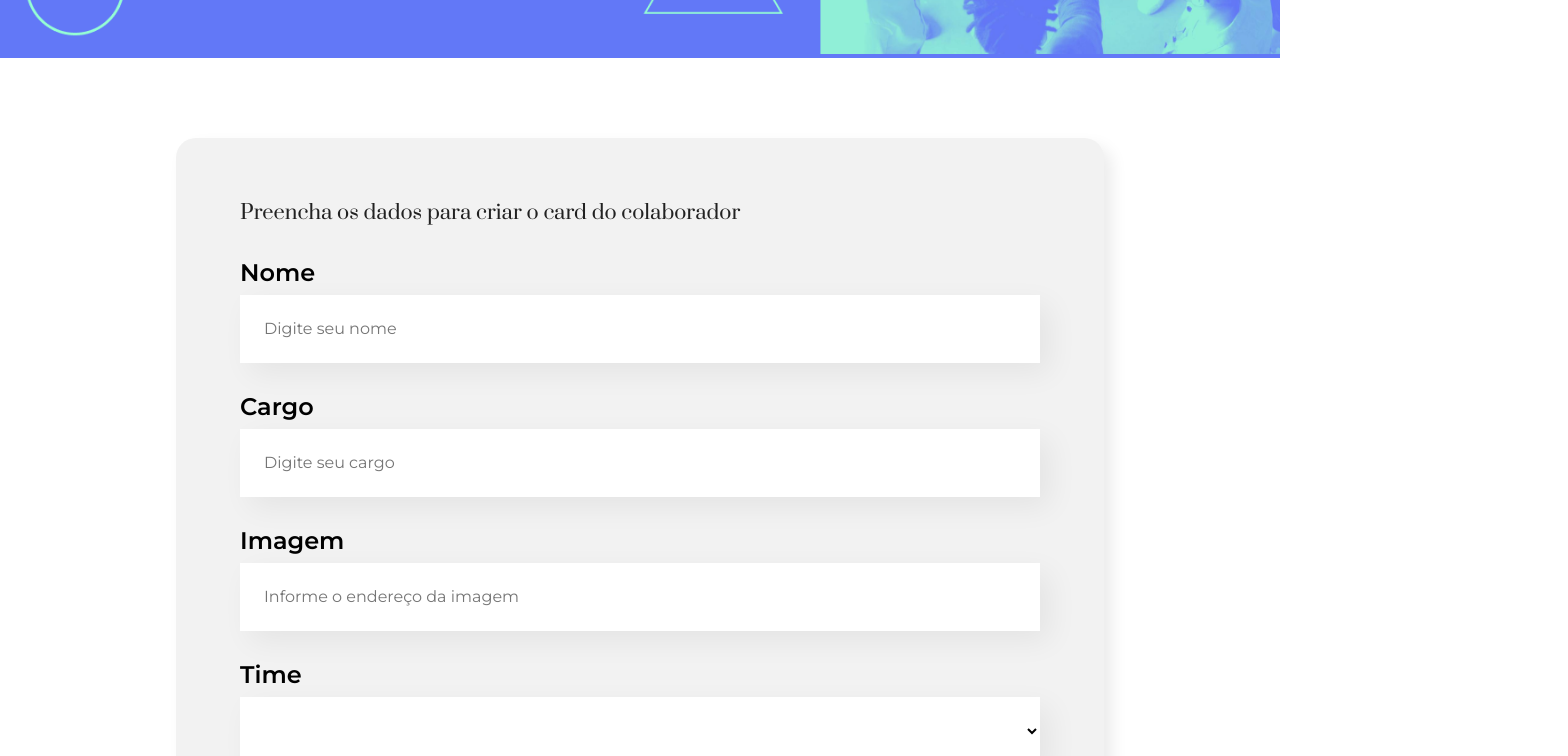
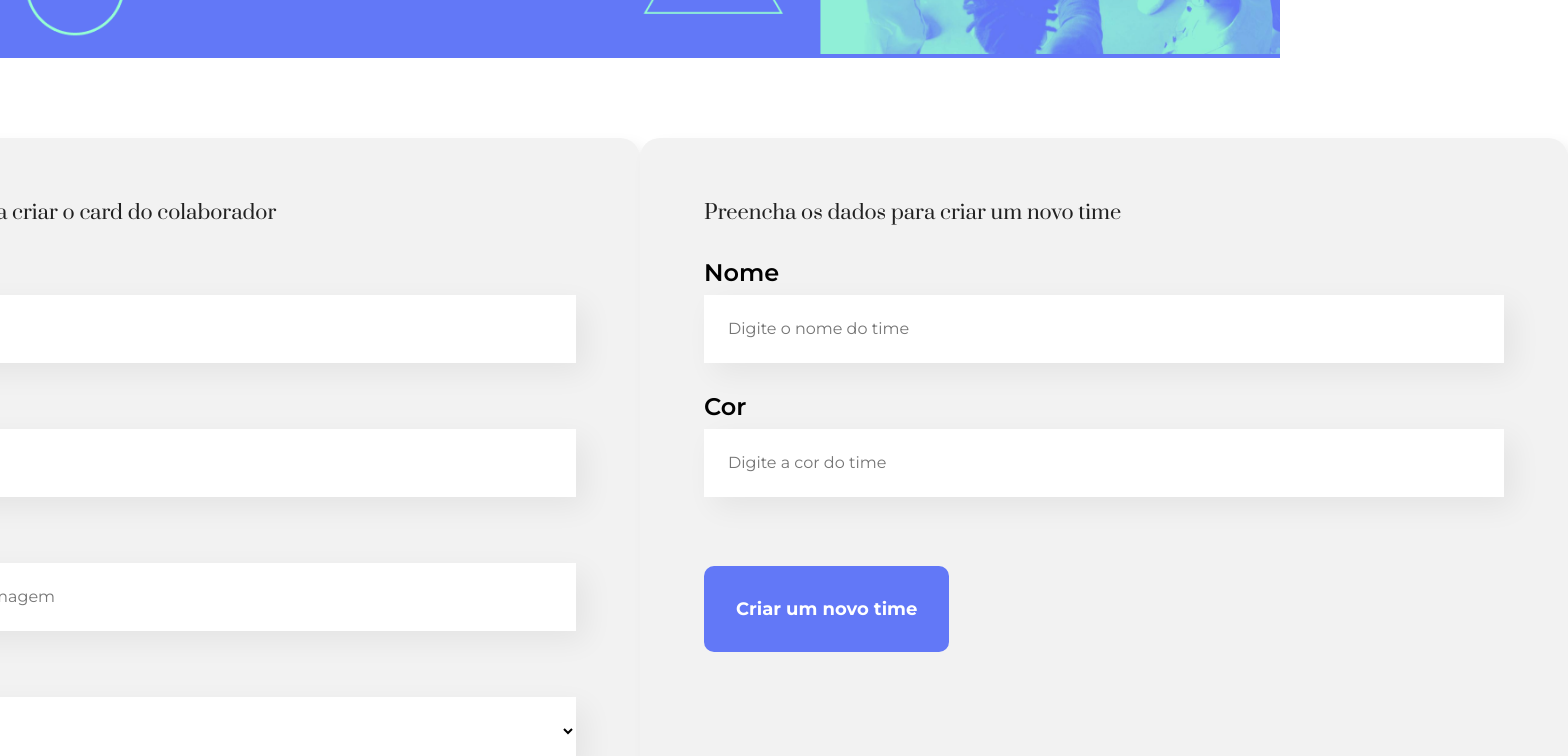
Before and after one commit to thaleseqb/ChartDashboard, a React (Create React App) app: page / in a window 1280 px wide. Shown: the part 440-1196 px from the top of the page, 1568 px wide, since content can reach past the window. Built offline with nearby package versions, Linux system fonts and the light colour scheme.

Commit message:
add new team

```diff
--- a/src/App.js
+++ b/src/App.js
@@ -66,10 +66,15 @@ function App() {
     }))
   }
 
+  function teamRegistration(newTeam) {
+    setTeams([...teams, {...newTeam, id:uuidv4()}])
+  }
+
   return (
     <div className="App">
       <Banner/>
       <Form
+        teamRegistration={teamRegistration}
         teams={teams.map(item => {
           return item.name
         })}
--- a/src/components/Form/index.js
+++ b/src/components/Form/index.js
@@ -4,12 +4,16 @@ import DropDown from "../DropDown";
 import TextField from "../TextField";
 import "./Form.css"
 
-const Form = (props) => {
+const Form = ({teams, onAddedColaborator, teamRegistration}) => {
 
     const [name, setName] = useState("");
     const [role, setRole] = useState("");
     const [image, setImage] = useState("");
     const [team, setTeam] = useState("");
+
+    const [teamName, setTeamName] = useState("");
+    const [teamColor, setTeamColor] = useState("");
+
 
     const resetForm = () => {
         setName("");
@@ -20,7 +24,7 @@ const Form = (props) => {
 
     const onSave = (event) => {
         event.preventDefault();
-        props.onAddedColaborator({
+        onAddedColaborator({
             name,
             role,
             image,
@@ -55,7 +59,7 @@ const Form = (props) => {
                 />
                 <DropDown
                     required={true}
-                    itens={props.teams}
+                    itens={teams}
                     label="Time"
                     value={team}
                     onChanging={value => setTeam(value)}
@@ -64,6 +68,29 @@ const Form = (props) => {
                     Criar Card
                 </Button>
             </form>
+            <form onSubmit={(event) => {
+                event.preventDefault();
+                teamRegistration({name: teamName, color: teamColor})
+                }}>
+                <h2>Preencha os dados para criar um novo time</h2>
+                <TextField
+                    required
+                    label="Nome"
+                    placeholder="Digite o nome do time"
+                    value={teamName}
+                    onChanging={value=> setTeamName(value)}
+                />
+                <TextField
+                    required
+                    label="Cor"
+                    placeholder="Digite a cor do time"
+                    value={teamColor}
+                    onChanging={value=> setTeamColor(value)}
+                />
+                <Button>
+                    Criar um novo time
+                </Button>
+            </form>
         </section>
     )
 
```
